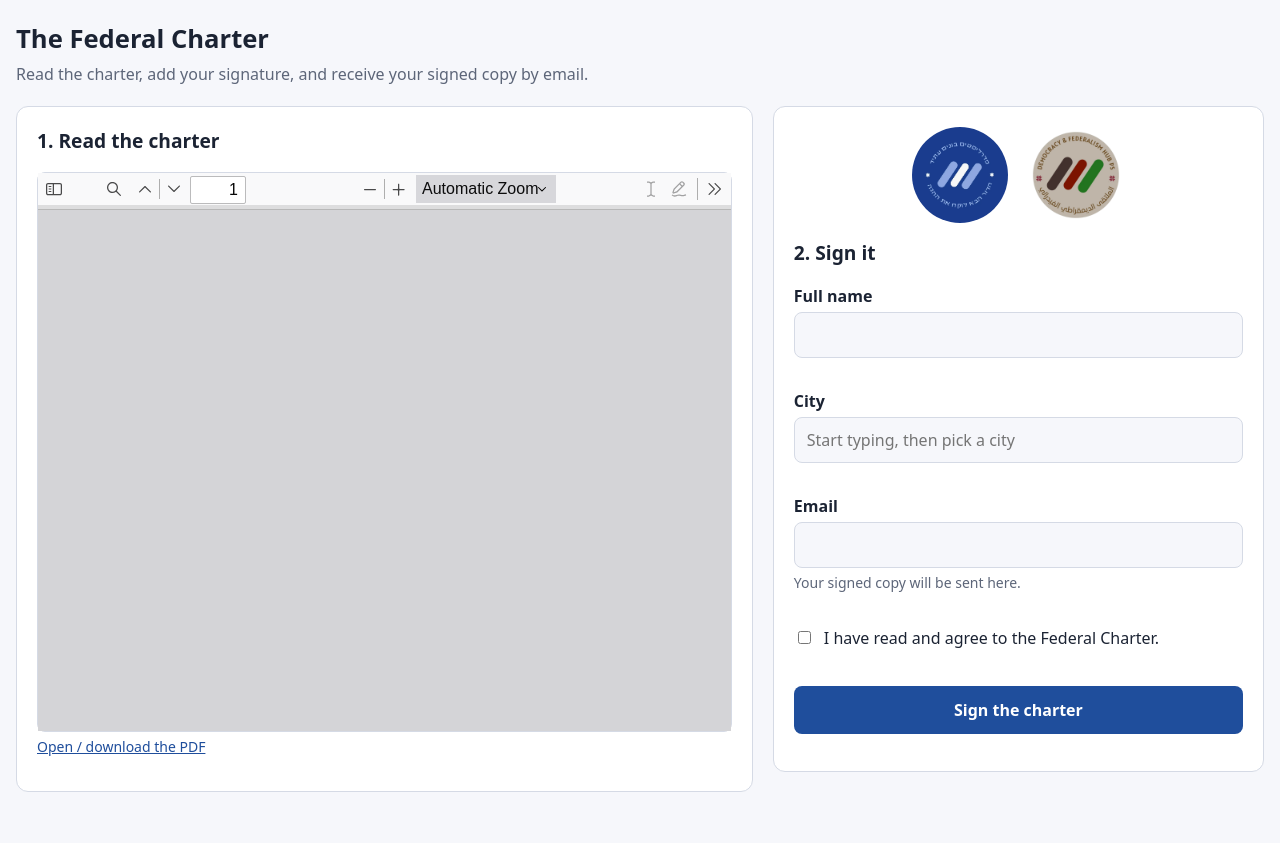
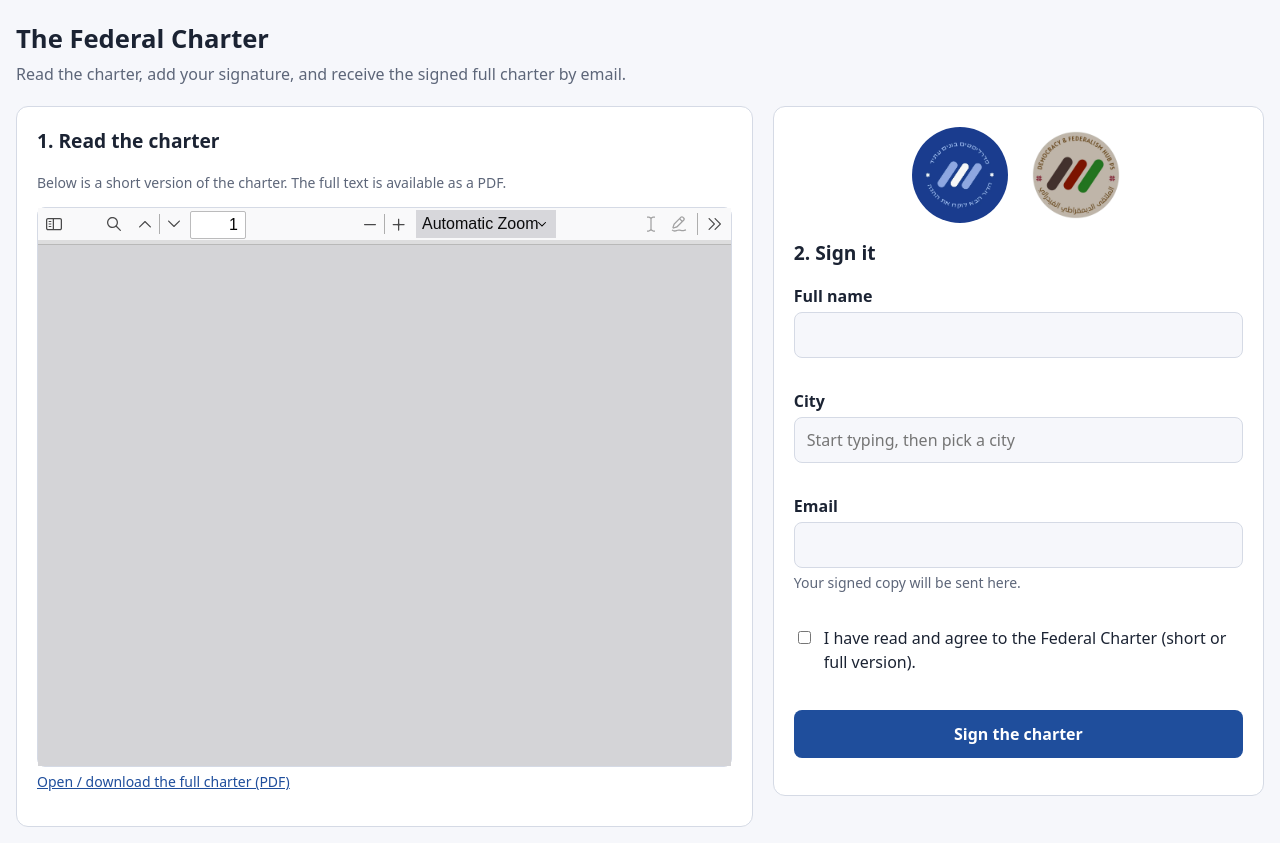
Before and after one commit to shimooper/horizon_summit_charter_sign, a website: page index.html in a window 1280 px wide. Before the commit the page ends 808 px from the top, so only its background shows below. Drawn offline with Linux system fonts and the light colour scheme; files whose address does not match are found by name.

Commit message:
add shorter version of the charter

```diff
--- a/index.html
+++ b/index.html
@@ -9,16 +9,17 @@
 <body>
   <header class="site">
     <h1>The Federal Charter</h1>
-    <p>Read the charter, add your signature, and receive your signed copy by email.</p>
+    <p>Read the charter, add your signature, and receive the signed full charter by email.</p>
   </header>
 
   <main>
     <section class="card" aria-labelledby="read-h">
       <h2 id="read-h">1. Read the charter</h2>
-      <div id="pdf-view" class="viewer" data-src="assets/Federal_Charter_Eng.pdf">
+      <p class="hint">Below is a short version of the charter. The full text is available as a PDF.</p>
+      <div id="pdf-view" class="viewer" data-src="assets/The_Federal_Charter_short.pdf">
         <p class="hint">Loading the charter&hellip;</p>
       </div>
-      <p class="hint"><a href="assets/Federal_Charter_Eng.pdf" target="_blank" rel="noopener">Open / download the PDF</a></p>
+      <p class="hint"><a href="assets/Federal_Charter_Eng.pdf" target="_blank" rel="noopener">Open / download the full charter (PDF)</a></p>
     </section>
 
     <section class="card" aria-labelledby="sign-h">
@@ -54,7 +55,7 @@
 
           <label class="agree">
             <input type="checkbox" id="agree">
-            <span>I have read and agree to the Federal Charter.</span>
+            <span>I have read and agree to the Federal Charter (short or full version).</span>
           </label>
           <div class="field-error" id="agree-err" role="alert"></div>
 
@@ -66,7 +67,7 @@
       <div id="done-view" class="success" hidden>
         <div class="tick" aria-hidden="true">&#10003;</div>
         <h2>Thank you, <span id="done-name"></span>!</h2>
-        <p>Your signed charter is on its way to <strong id="done-email"></strong>.</p>
+        <p>Your signed copy of the full charter is on its way to <strong id="done-email"></strong>.</p>
         <p class="hint">Can't find it? Check your spam folder.</p>
         <p><a href="map.html">See everyone who has signed &rarr;</a></p>
       </div>
```
Also changed, not shown: 2 other files.
